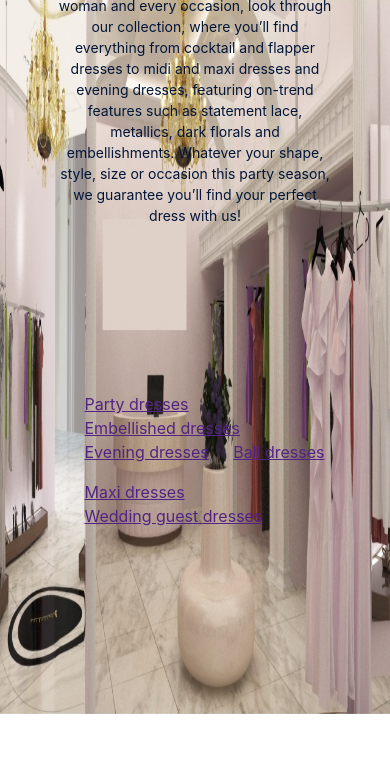
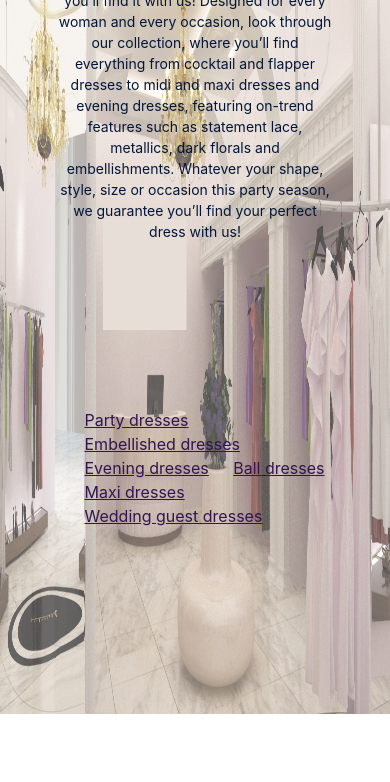
Before and after one commit to alaashaher/Wedding_dresses, a plain HTML site: page index.html in a window 390 px wide. Shown: the part 62-844 px from the top of the page. Drawn offline with Linux system fonts and the light colour scheme; files whose address does not match are found by name.

```diff
--- a/index.html
+++ b/index.html
@@ -50,7 +50,7 @@
                 </ul>
             </div>
         </nav>
-        <div id="carouselExampleIndicators" class="carousel slide" data-ride="carousel">
+        <div id="carouselExampleIndicators" class="carousel slide " data-ride="carousel">
             <div class="carousel-inner">
                 <div class="carousel-item active">
                     <img class="d-block w-100" src="image/header_image.jpg" alt="First slide">
@@ -67,7 +67,7 @@
                     </p>
 
                 </div>
-                <div class="header_opation text-center">
+                <div class="header_opation">
                     <ul>
                         <li>
                             <a href="#">Party dresses</a>
@@ -81,10 +81,7 @@
                         <li>
                             <a href="#">Ball dresses</a>
                         </li>
-                    </ul>
-                </div>
-                <div class="header_opation text-center">
-                    <ul>
+
                         <li>
                             <a href="#">Maxi dresses</a>
                         </li>
--- a/style/style.css
+++ b/style/style.css
@@ -48,6 +48,7 @@
 }
 .carousel-item img {
     height: 720px;
+    opacity: 0.7;
 }
 .welcome {
     font-size: 25px !important;
@@ -60,7 +61,7 @@
     margin-left: 20px;
 }
 .header_opation ul li a {
-    color: rgb(83, 35, 131);
+    color: rgb(50, 20, 80);
     text-decoration: underline;
 }
 .header_opation ul li a:hover {
@@ -359,7 +360,7 @@
 }
 .footer_body_firfox {
     width: 130%;
-    margin-left: 120px;
+    margin-left: 80px;
     margin-top: -280px;
 }
 
```
